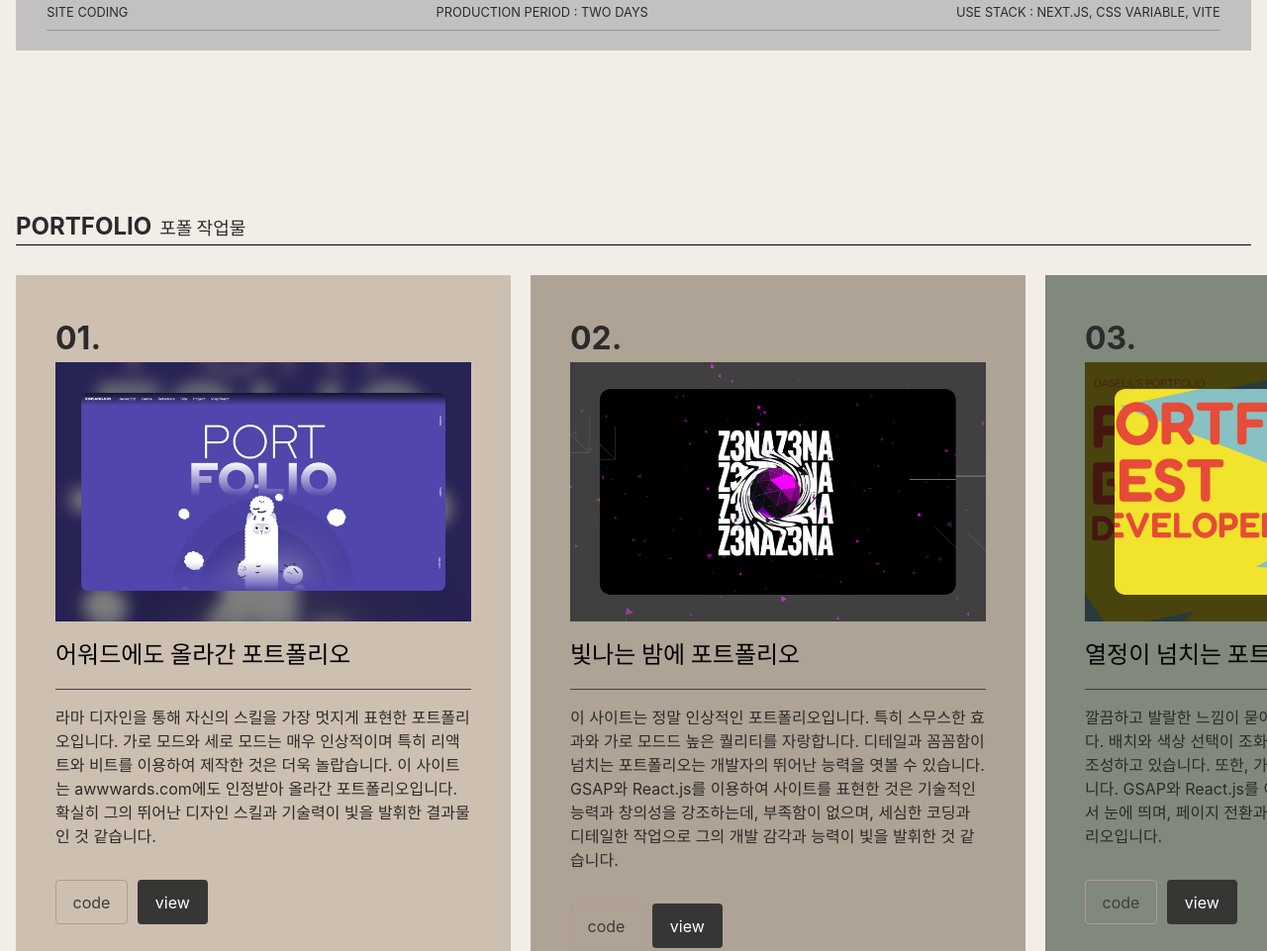
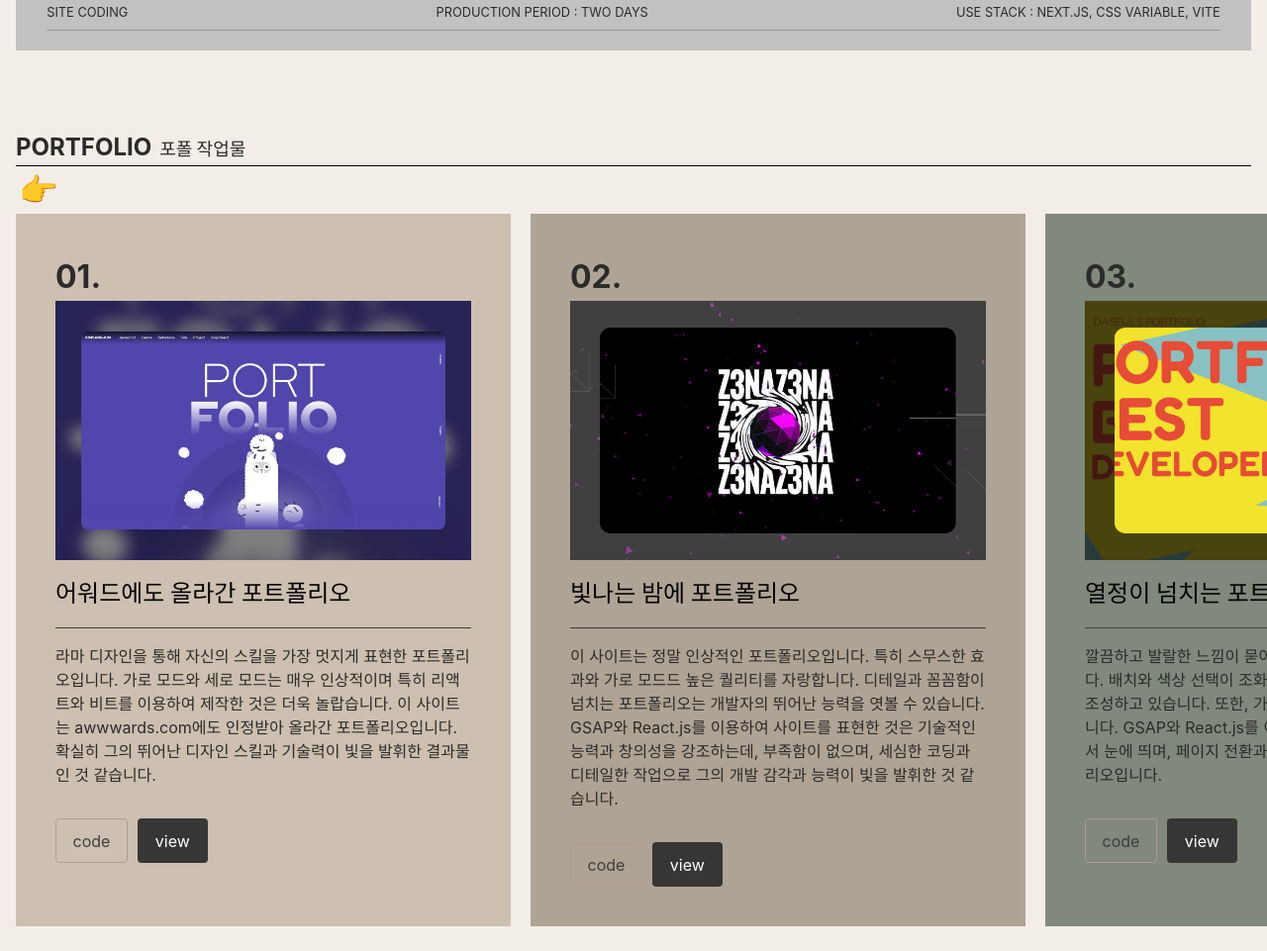
Before and after one commit to yun-narae/learn-vite-portfolio, a website built with Vite: page src/index.html in a window 1280 px wide. Shown: the part 4169-5130 px from the top of the page at 99% size. Built offline with nearby package versions, Linux system fonts and the light colour scheme; some packages are replaced by stand-ins of ours; a web font is replaced by a local one.

Commit message:
Port 가로 스크롤 화살표 추가

```diff
--- a/src/assets/css/section/port.css
+++ b/src/assets/css/section/port.css
@@ -4,7 +4,6 @@
 }
 
 .port__inner {
-    margin: 10vh 0;
     padding: 0 16px;
 }
 
@@ -16,13 +15,16 @@
     text-transform: uppercase;
     word-break: keep-all;
     border-bottom: 1px solid var(--black);
-    margin-bottom: 30px;
 }
 
 .port__title em {
     font-size: 18px;
     white-space: nowrap;
     margin-left: 8px;
+}
+
+.port__inner .arrow {
+    font-size: 2rem;
 }
 
 .port__wrap {
--- a/src/assets/js/port.js
+++ b/src/assets/js/port.js
@@ -1,7 +1,11 @@
 import gsap from "gsap";
 import ScrollTrigger from "gsap/ScrollTrigger";
 
+
 export function port() {
+    const arrow = document.querySelector('.arrow');
+    gsap.to(arrow,{ x:10, repeat:-1, yoyo:true });
+
     gsap.registerPlugin(ScrollTrigger);
     const horSection = gsap.utils.toArray(".port__item");
 
--- a/src/index.html
+++ b/src/index.html
@@ -198,6 +198,7 @@
                 <h2 class="port__title">
                     portfolio<em>포폴 작업물</em>
                 </h2>
+                <div class="arrow">👉</div>
                 <ul class="port__wrap">
                     <li class="port__item p1">
                         <span class="num">01.</span>
```
Lines whose indentation alone changed are shown as unchanged.
